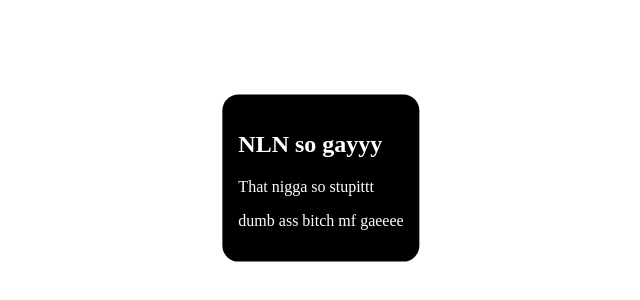
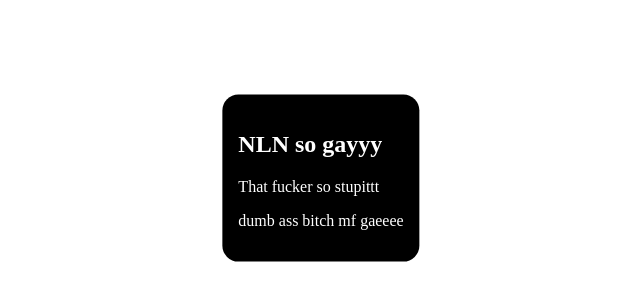
Before and after one commit to quincynyan/nlngay, a plain HTML site: page index.html in a window 1280 px wide. Shown: the part 222-522 px from the top of the page, 319-959 px from the left. Drawn offline with Linux system fonts and the light colour scheme.

Commit message:
Update index.html

```diff
--- a/index.html
+++ b/index.html
@@ -18,7 +18,7 @@
   <body>
   <section>
     <h1>NLN so gayyy</h1>
-    <p>That nigga so stupittt
+    <p>That fucker so stupittt
     <p>dumb ass bitch mf gaeeee
   </section>
   </body>
```
